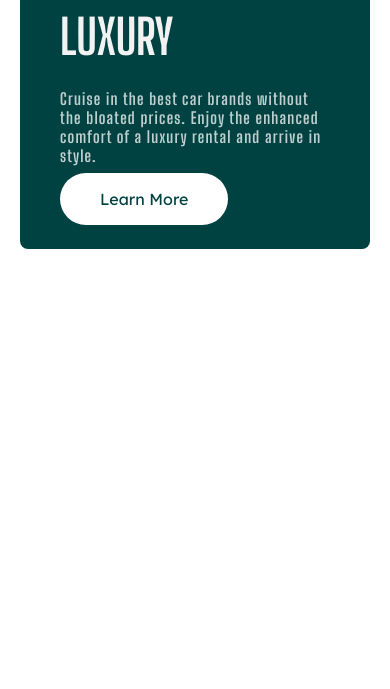
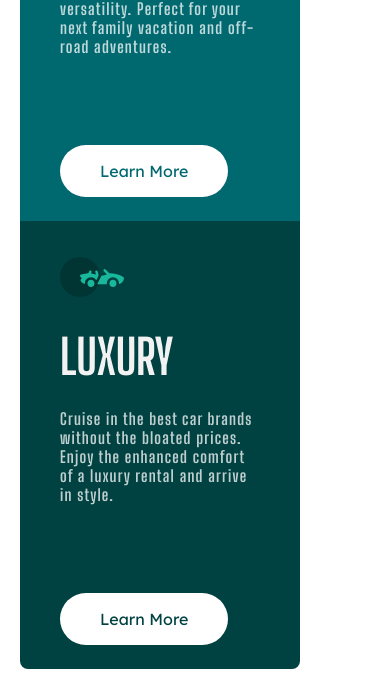
Before and after one commit to Suebxl/11_3_columns_components, a plain HTML site: page index.html in a window 390 px wide. Shown: the part 695-1384 px from the top of the page. Before the commit the page ends 964 px from the top, so only its background shows below. Drawn offline with Linux system fonts and the light colour scheme.

Commit message:
last changes on width of sections

```diff
--- a/index.css
+++ b/index.css
@@ -13,7 +13,6 @@ h1{
 }
 
 body {
-  height: 100vh;
   display: flex;
   justify-content: center;
   align-items: center;
@@ -28,7 +27,8 @@ section {
   display: flex;
   flex-direction: column;
   justify-content: space-between;
-  min-height: 300px;
+  min-height: 400px;
+  max-width: 200px;
   padding: 1.5em 2.5em;
   color: hsla(0, 0%, 100%, 0.75);
 }
@@ -106,12 +106,10 @@ section p {
     max-width: 400px;
   }
 
-  section{
-    max-height: 200px;
-  }
+
 
   section p {
-    max-width: 350px;
+    max-width: 250px;
   }
 
   .section-orange {
@@ -122,3 +120,10 @@ section p {
     border-radius: 0  0 8px 8px;
   }
 }
+
+@media (min-width:900px) {
+  body {
+    height: 100vh;
+  }
+
+}
```
